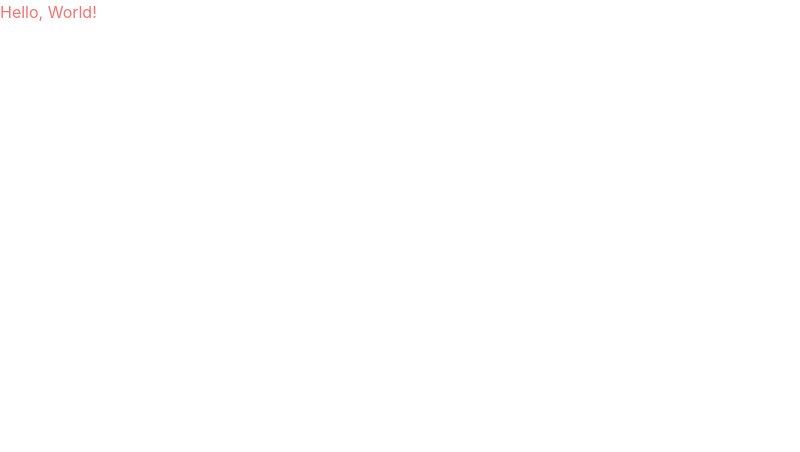
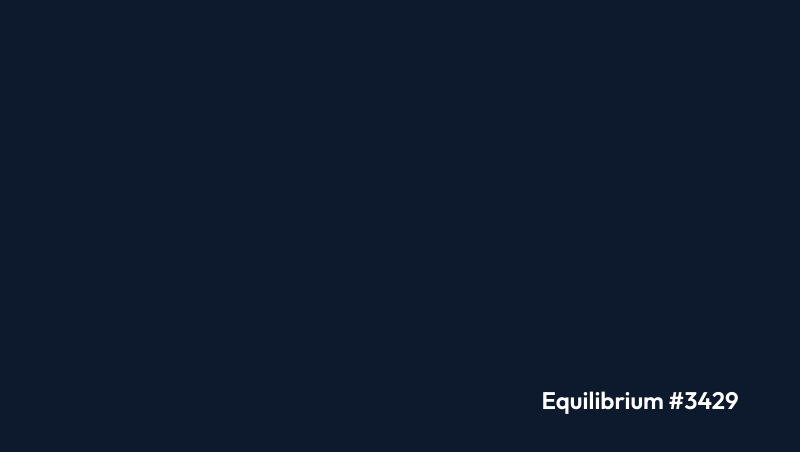
Before and after one commit to christianhelms/nft-preview-card-component, a Next.js app: page / in a window 1280 px wide. Shown: the top 452 px of the page, without its empty margins (0-800 px from the left). Built offline with nearby package versions, Linux system fonts and the light colour scheme.

Commit message:
added colors and fonts and rendered the title

```diff
--- a/pages/index.js
+++ b/pages/index.js
@@ -3,8 +3,13 @@ import Image from 'next/image'
 
 export default function Home() {
   return (
-    <div>
-      <h2 className='text-red-400	'>Hello, World!</h2>
-    </div>
+    <main>
+      <Head>
+        <title>Front-End Mentor Practice Problem</title>
+      </Head>
+      <div className='grid place-items-center h-screen bg-dark-blue'>
+        <p className='text-white font-outfit font-semibold text-2xl'>Equilibrium #3429</p>
+      </div>
+    </main>
   )
 }
--- a/styles/globals.css
+++ b/styles/globals.css
@@ -1,3 +1,5 @@
+@import url('https://fonts.googleapis.com/css2?family=Outfit:wght@300;400;600&display=swap');
+
 @tailwind base;
 @tailwind components;
 @tailwind utilities;
--- a/tailwind.config.js
+++ b/tailwind.config.js
@@ -4,6 +4,16 @@ module.exports = {
     "./components/**/*.{js,ts,jsx,tsx}",
   ],
   theme: {
+    colors: {
+      'dark-blue': '#0d1a2d', //main background
+      'dark-gray':'#8299ba', //card background
+      'mint-blue':'#41e5ed', //price
+      'very-dark-gray':'#293b53', //line
+      'white':'#FFFFFF'
+    },
+    fontFamily: {
+      'outfit': ['Outfit', 'sans-serif'],
+    },
     extend: {},
   },
   plugins: [],
```
